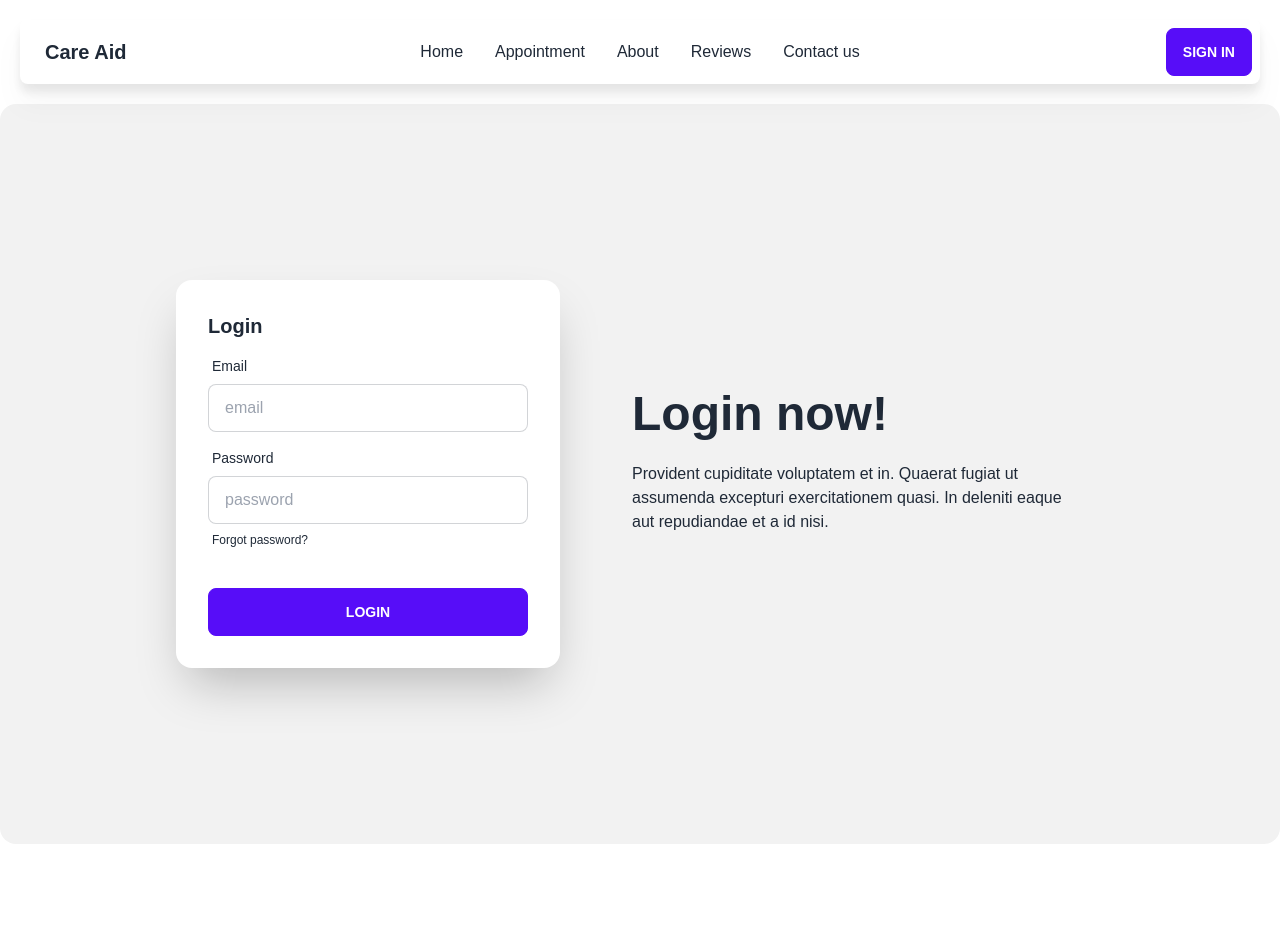
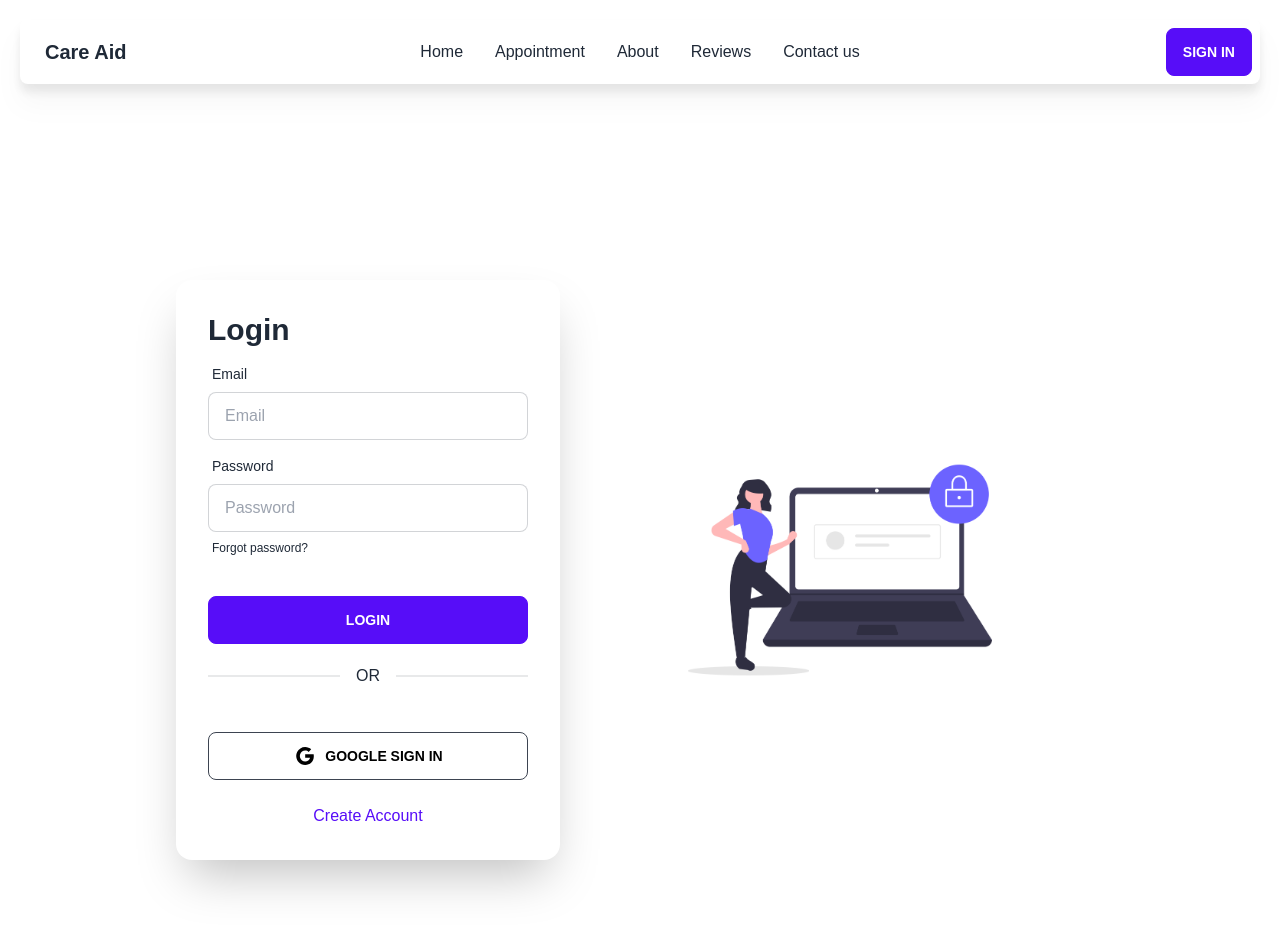
Before and after one commit to devmhimran/care-aid, a React (Create React App) app in the folder care-aid/: page /login in a window 1280 px wide. Shown: the top 932 px of the page. Before the commit the page ends 844 px from the top, so only its background shows below. Built offline with nearby package versions, Linux system fonts and the light colour scheme.

Commit message:
Update Login & Added Register Route

```diff
--- a/care-aid/src/App.js
+++ b/care-aid/src/App.js
@@ -7,6 +7,7 @@ import Appointment from './component/Appointment/Appointment';
 import Reviews from './component/Reviews/Reviews';
 import Contact from './component/Contact/Contact';
 import Login from './component/Login/Login';
+import Register from './component/Register/Register';
 
 
 function App() {
@@ -20,6 +21,7 @@ function App() {
         <Route path="/reviews" element={<Reviews></Reviews>} />
         <Route path="/appointment" element={<Appointment></Appointment>} />
         <Route path="/contact-us" element={<Contact></Contact>} />
+        <Route path="/register" element={<Register></Register>} />
         <Route path="/login" element={<Login></Login>} />
       </Routes>
     </div>
--- a/care-aid/src/component/Login/Login.js
+++ b/care-aid/src/component/Login/Login.js
@@ -1,37 +1,46 @@
 import React from 'react';
+import loginImage from '../../Assets/care-aid-10.jpg';
+import { AiOutlineGoogle } from 'react-icons/ai';
+import { Link } from 'react-router-dom';
 
 const Login = () => {
     return (
         <div className='container mx-auto'>
-            <div class="hero p-40 bg-base-200 rounded-2xl">
+            <div class="hero p-8 lg:p-40 rounded-2xl">
                 <div class="hero-content flex-col lg:flex-row-reverse">
-                    <div class="text-center ml-14 lg:text-left">
-                        <h1 class="text-5xl font-bold">Login now!</h1>
-                        <p class="py-6 mr-8">Provident cupiditate voluptatem et in. Quaerat fugiat ut assumenda excepturi exercitationem quasi. In deleniti eaque aut repudiandae et a id nisi.</p>
+                    <div class="login__image">
+                        <img className='w-9/12 mx-auto' src={loginImage} alt="" />
                     </div>
                     <div class="card flex-shrink-0 w-full max-w-sm shadow-2xl bg-base-100">
 
                         <div class="card-body">
-                        <div className="card-title">
-                            <h1>Login</h1>
-                        </div>
+                            <div className="card-title">
+                                <h1 className='text-3xl font-extrabold'>Login</h1>
+                            </div>
                             <div class="form-control">
                                 <label class="label">
                                     <span class="label-text">Email</span>
                                 </label>
-                                <input type="text" placeholder="email" class="input input-bordered" />
+                                <input type="text" placeholder="Email" class="input input-bordered" />
                             </div>
                             <div class="form-control">
                                 <label class="label">
                                     <span class="label-text">Password</span>
                                 </label>
-                                <input type="text" placeholder="password" class="input input-bordered" />
+                                <input type="text" placeholder="Password" class="input input-bordered" />
                                 <label class="label">
-                                    <a href="#" class="label-text-alt link link-hover">Forgot password?</a>
+                                    <Link to='/' class="label-text-alt link link-hover">Forgot password?</Link>
                                 </label>
                             </div>
                             <div class="form-control mt-6">
                                 <button class="btn btn-primary">Login</button>
+                            </div>
+                            <div class="divider">OR</div>
+                            <div class="form-control mt-6">
+                                <button class="btn bg-white text-black hover:bg-white hover:shadow-lg shadow-neutral-200"><span className='mr-2 text-2xl'><AiOutlineGoogle></AiOutlineGoogle></span> Google Sign In</button>
+                            </div>
+                            <div className="creat__account__Link mt-4 text-center">
+                                <Link to='/register' class="link link-primary no-underline font-medium">Create Account</Link>
                             </div>
                         </div>
                     </div>
--- a/care-aid/tailwind.config.js
+++ b/care-aid/tailwind.config.js
@@ -2,6 +2,9 @@ module.exports = {
   content: ["./src/**/*.{html,js}"],
   theme: {
     extend: {},
+    careAid: {
+      white: '#ffffff',
+    }
   },
   screens: {
     'phone' : '450px',
```
Also changed, not shown: care-aid/src/Assets/care-aid-10.jpg (added).
